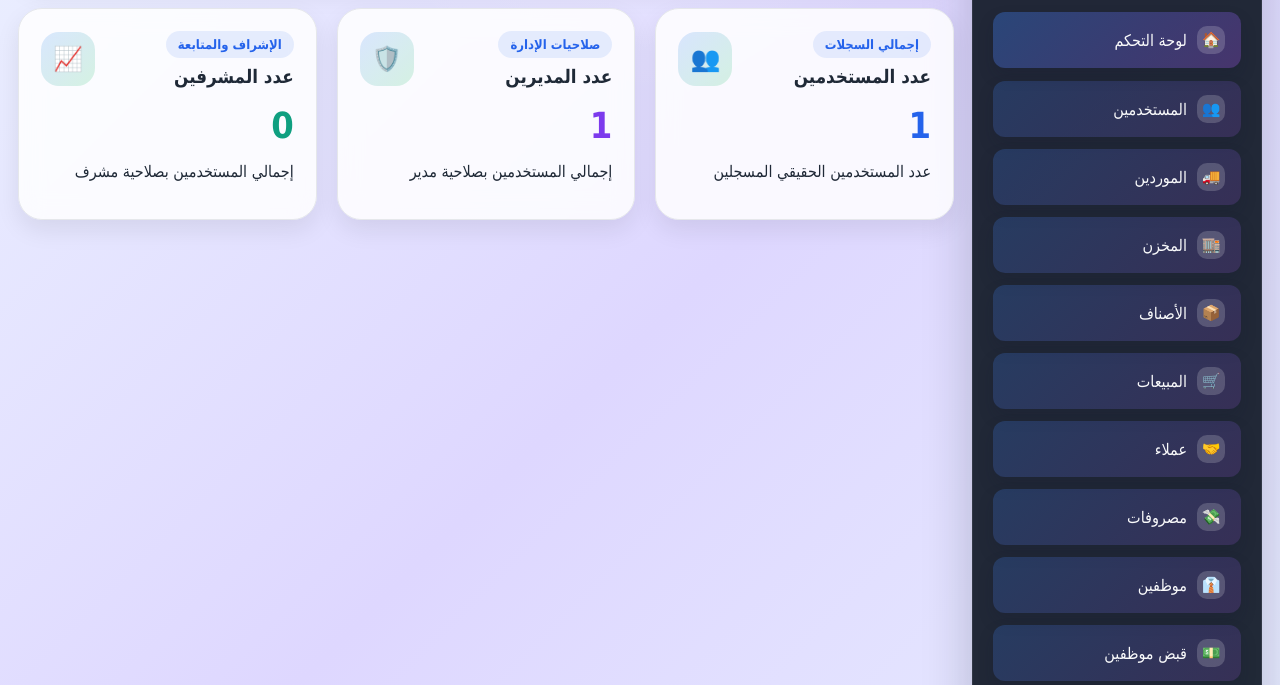
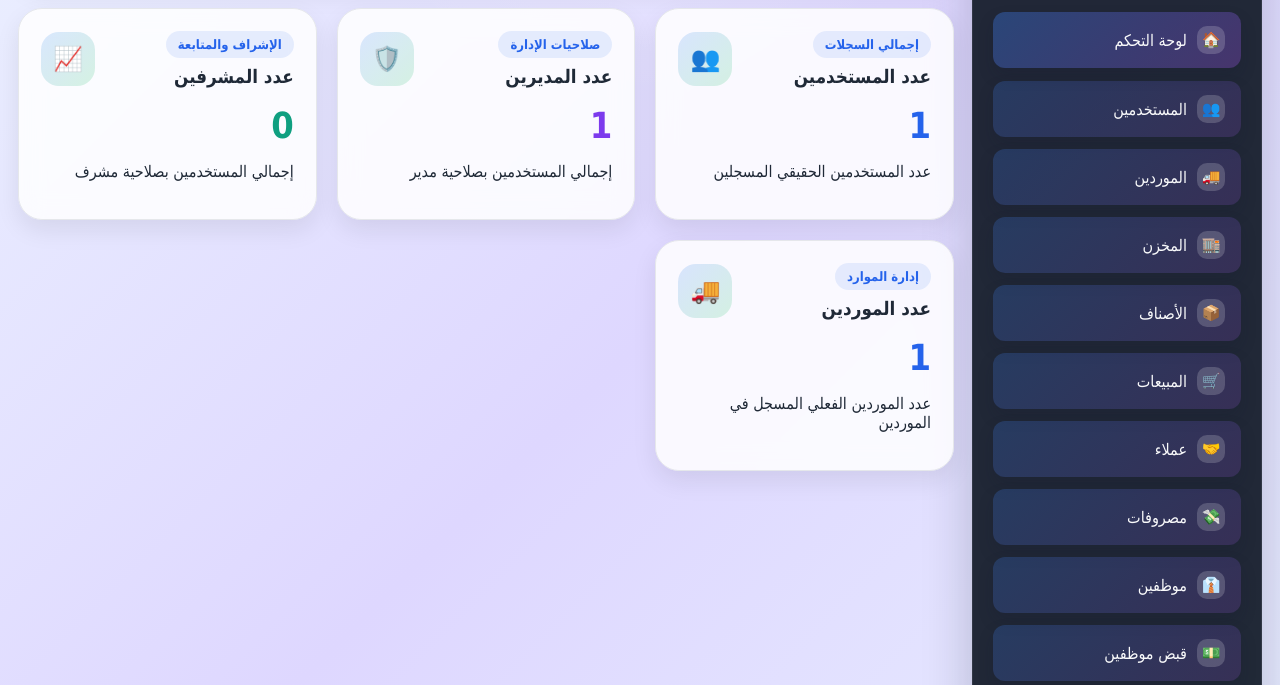
Before and after one commit to Magdy20252026/Mina-Samy, a PHP site: page /dashboard.php in a window 1280 px wide. Shown: the part 238-923 px from the top of the page. Run offline with PHP 8.4, Linux system fonts and the light colour scheme; a user stored in the database is signed in; data comes from the database, SQL or seed files in the repository; tables that the repository leaves empty hold one stand-in row (values such as "Sample post").

Commit message:
Add supplier count to dashboard
Co-authored-by: Magdy20252026 <218769073+Magdy20252026@users.noreply.github.com>
Agent-Logs-Url: https://github.com/Magdy20252026/Mina-Samy/sessions/b103c407-4b58-4e61-9792-8953a7957715

```diff
--- a/dashboard.php
+++ b/dashboard.php
@@ -14,6 +14,19 @@ $stats = $stmtUsers->fetch(PDO::FETCH_ASSOC) ?: [];
 $totalUsers = (int) ($stats['total_users'] ?? 0);
 $totalManagers = (int) ($stats['total_managers'] ?? 0);
 $totalSupervisors = (int) ($stats['total_supervisors'] ?? 0);
+
+$totalSuppliers = 0;
+
+try {
+    $stmtSuppliers = $pdo->query("
+        SELECT COUNT(*) AS total_suppliers
+        FROM suppliers
+    ");
+    $supplierStats = $stmtSuppliers->fetch(PDO::FETCH_ASSOC) ?: [];
+    $totalSuppliers = (int) ($supplierStats['total_suppliers'] ?? 0);
+} catch (PDOException $exception) {
+    $totalSuppliers = 0;
+}
 ?>
 <!DOCTYPE html>
 <html lang="ar" dir="rtl">
@@ -110,6 +123,17 @@ $totalSupervisors = (int) ($stats['total_supervisors'] ?? 0);
                 <div class="stat-number"><?php echo $totalSupervisors; ?></div>
                 <p>إجمالي المستخدمين بصلاحية مشرف</p>
             </div>
+            <div class="card stat-card stat-card-suppliers">
+                <div class="stat-card-head">
+                    <div>
+                        <span class="stat-kicker">إدارة الموارد</span>
+                        <h3>عدد الموردين</h3>
+                    </div>
+                    <span class="stat-icon">🚚</span>
+                </div>
+                <div class="stat-number"><?php echo $totalSuppliers; ?></div>
+                <p>عدد الموردين الفعلي المسجل في الموردين</p>
+            </div>
         </div>
 
     </main>
```
